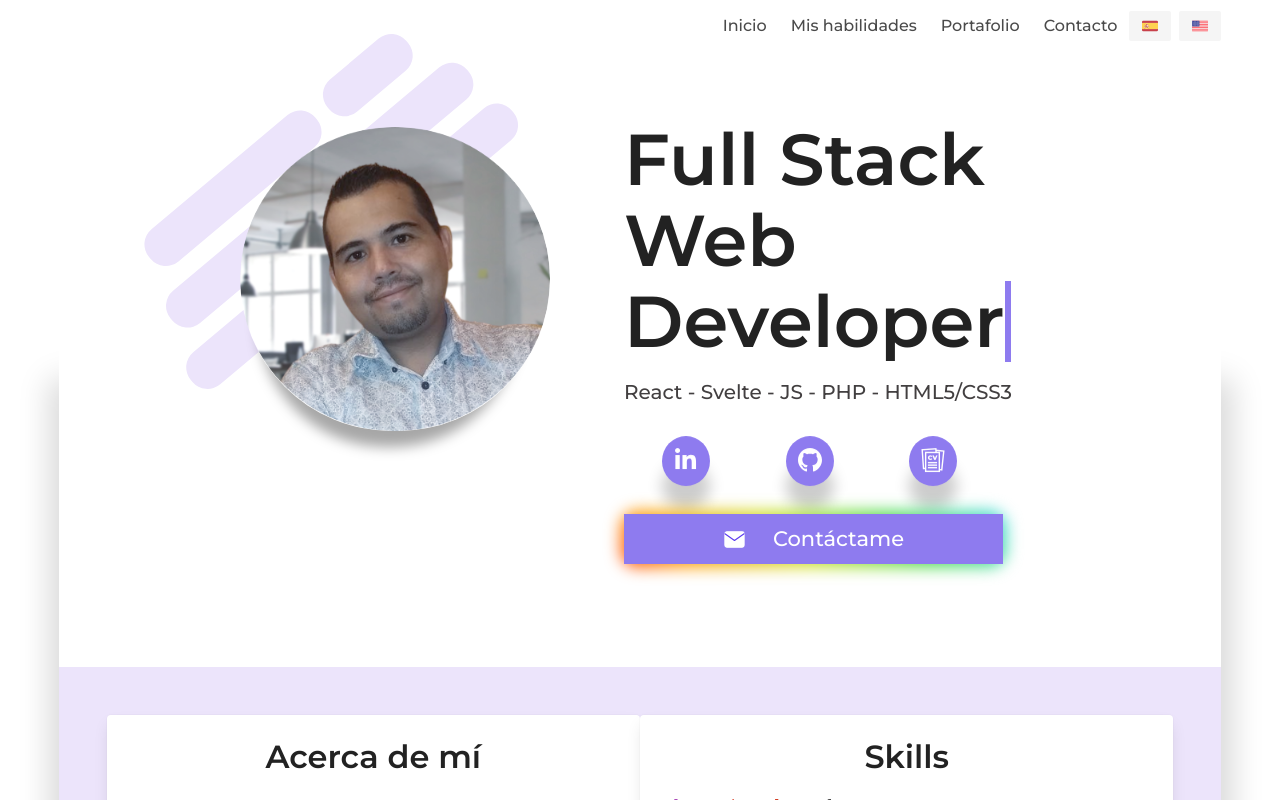
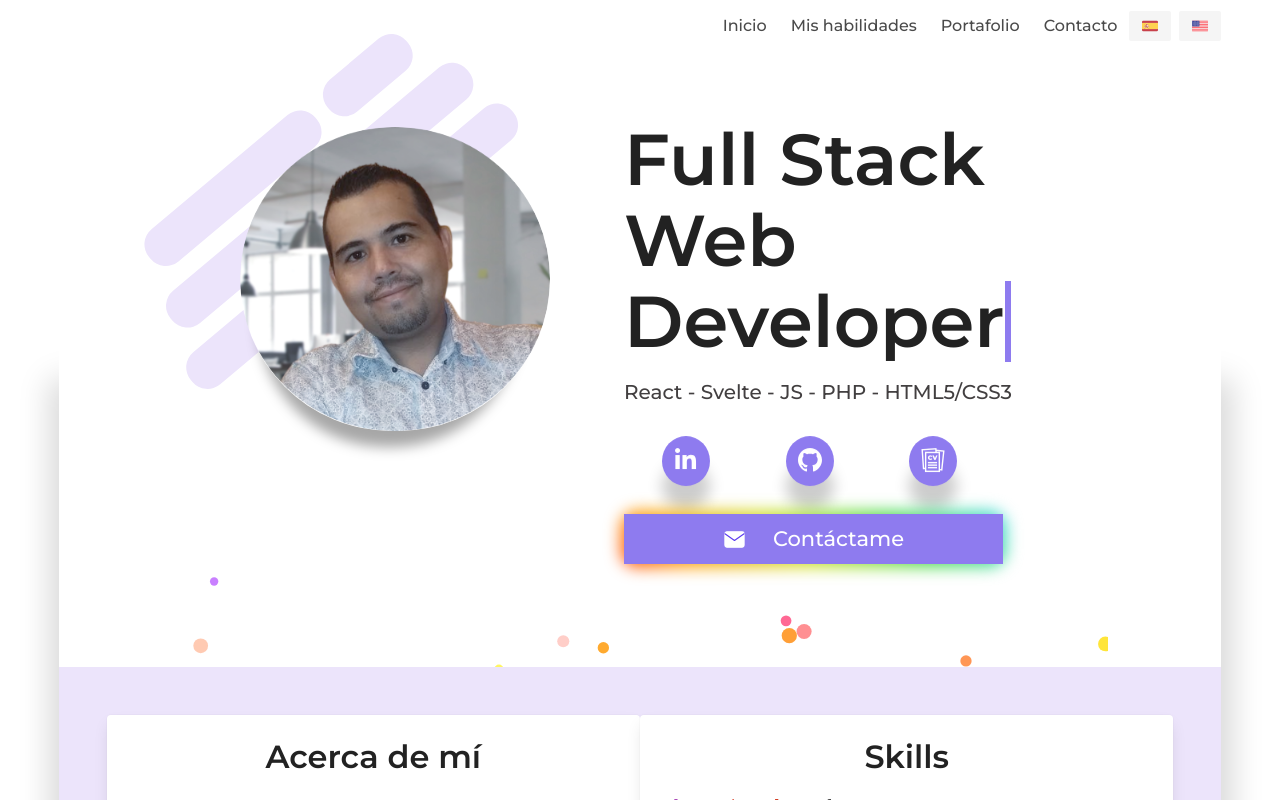
Before and after one commit to aromero7764/PortafolioReact, a React (Vite) app: page / in a window 1280 px wide. Shown: the top 800 px of the page. Built offline with nearby package versions, Linux system fonts and the light colour scheme.

Commit message:
some animation

```diff
--- a/package.json
+++ b/package.json
@@ -23,7 +23,9 @@
     "react-redux": "^8.0.4",
     "react-router-dom": "^6.4.2",
     "react-scroll": "^1.8.7",
-    "react-type-animation": "^2.1.1"
+    "react-tsparticles": "^2.5.1",
+    "react-type-animation": "^2.1.1",
+    "tsparticles": "^2.5.1"
   },
   "devDependencies": {
     "@types/react": "^18.0.17",
--- a/src/components/NavBar/NavBarUser.jsx
+++ b/src/components/NavBar/NavBarUser.jsx
@@ -6,6 +6,7 @@
 import esFlag from '../../assets/img/spain.png'
 import './NavBarUser.css'
 import { useState } from 'react'
+import TogleDarkMode from './TogleDarkMode'
 
 const NavBarUser = () => {
   const lenguaje = useSelector((state) => state.lenguajes)
@@ -17,14 +18,7 @@
     setIsActive(!isActive)
   }
 
-  const changeToogle = () => {
-    setCToggle(!toggle)
-    if (toggle) {
-      document.body.classList.remove('dark-mode')
-    } else {
-      document.body.classList.add('dark-mode')
-    }
-  }
+
 
   const changeLenguaje = (lenguajeSelect) => {
     i18n.changeLanguage(lenguajeSelect)
@@ -68,15 +62,10 @@
                                 <img src={enFlag} alt="EspFlag" />
                             </a>
                         </div>
-
+                    {/* <TogleDarkMode /> */}
                 </div>
             </div>
-        {/*     <article onClick={() => changeToogle()} className="darklight">
-            <h2 id="toggle-label" className="darlike__label">{(toggle) ? 'Dark' : 'Light'}</h2>
-              <div id="toggle" className="toggle">
-                <div id="toggle-circle" className={`toggle_circle ${(toggle) && 'toggle_circle-right'}`}></div>
-              </div>
-          </article> */}
+
     </nav>
   )
 }
--- /dev/null
+++ b/src/components/NavBar/TogleDarkMode.jsx
@@ -0,0 +1,29 @@
+import React, { useState } from 'react';
+
+const TogleDarkMode = () => {
+  const [toggle, setCToggle] = useState(false)
+
+
+
+  const changeToogle = () => {
+    setCToggle(!toggle)
+    if (toggle) {
+      document.body.classList.remove('dark-mode')
+    } else {
+      document.body.classList.add('dark-mode')
+    }
+  }
+
+
+
+  return (
+    <article onClick={() => changeToogle()} className="darklight">
+            <h2 id="toggle-label" className="darlike__label">{(toggle) ? 'Dark' : 'Light'}</h2>
+              <div id="toggle" className="toggle">
+                <div id="toggle-circle" className={`toggle_circle ${(toggle) && 'toggle_circle-right'}`}></div>
+              </div>
+          </article>
+  );
+};
+
+export default TogleDarkMode;
--- a/src/components/main/MainSection.jsx
+++ b/src/components/main/MainSection.jsx
@@ -1,5 +1,6 @@
 
 import fotoPersonal from '../../assets/img/nuevaFoto.png'
+import { useCallback } from "react";
 import imgLinkedin from '../../assets/img/cib_linkedin-in.svg'
 import imgGitHub from '../../assets/img/iconmonstr-github-1.svg'
 import imgCv from '../../assets/img/curriculum-vitae.png'
@@ -7,14 +8,140 @@
 import { useTranslation } from 'react-i18next'
 import { Link } from 'react-scroll'
 import './MainSection.css'
+import Particles from "react-tsparticles";
+import { loadFull } from "tsparticles";
 
 const MainSection = () => {
   const [t] = useTranslation('global')
 
+  const particlesInit = useCallback(async engine => {
+
+    // you can initiate the tsParticles instance (engine) here, adding custom shapes or presets
+    // this loads the tsparticles package bundle, it's the easiest method for getting everything ready
+    // starting from v2 you can add only the features you need reducing the bundle size
+    await loadFull(engine);
+}, []);
+
+const particlesLoaded = useCallback(async container => {
+    await console.log(container);
+}, []);
+
   return (
 
         <div className='hero-body is-align-items-start is-align-self-center p-0' id="home">
+
             <section className="principal-section animate__animated animate__fadeInRight">
+            <Particles id="tsparticles"
+             init={particlesInit}
+             loaded={particlesLoaded}
+             options={ {
+                "fullScreen": {
+                    "enable": true,
+                    "zIndex": -1
+                },
+                fpsLimit: 60,
+  particles: {
+    number: {
+      value: 0,
+      density: {
+        enable: true,
+        value_area: 800
+      }
+    },
+    color: {
+      value: "#ffff00",
+      animation: {
+        enable: true,
+        speed: -70,
+        sync: true
+      }
+    },
+    shape: {
+      type: "circle"
+    },
+    opacity: {
+      value: 1,
+      random: false,
+      animation: {
+        enable: true,
+        speed: 0.5,
+        minimumValue: 0,
+        sync: false
+      }
+    },
+    size: {
+      value: 8,
+      random: { enable: true, minimumValue: 4 },
+      animation: {
+        enable: false,
+        speed: 20,
+        minimumValue: 4,
+        sync: false
+      }
+    },
+    life: {
+      duration: {
+        value: 4
+      },
+      count: 1
+    },
+    move: {
+      angle: {
+        value: 45,
+        offset: 0
+      },
+      enable: true,
+      gravity: {
+        enable: true,
+        acceleration: -0.5
+      },
+      speed: .2,
+      direction: "top",
+      random: false,
+      straight: false,
+      size: true,
+      outModes: {
+        default: "destroy",
+        bottom: "none"
+      },
+      attract: {
+        enable: false,
+        distance: 300,
+        rotate: {
+          x: 600,
+          y: 1200
+        }
+      }
+    }
+  },
+  interactivity: {
+    detectsOn: "canvas",
+    events: {
+      resize: true
+    }
+  },
+  detectRetina: true,
+  emitters: {
+    direction: "top",
+    rate: {
+      quantity: 1,
+      delay: 0.1
+    },
+    size: {
+      width: 100,
+      height: 10
+    },
+    position: {
+      x: 50,
+      y: 100
+    }
+  }
+
+            }
+
+
+             }/>
+
                 <h1 className="title">Full Stack Web <br/><span className="development">Developer</span></h1>
                 <h3 className="introduction">React - Svelte - JS - PHP - HTML5/CSS3</h3>
                 <div className="imagen-principal">
```
Also changed, not shown: 1 other file (tests, documents, lock files or other folders).
